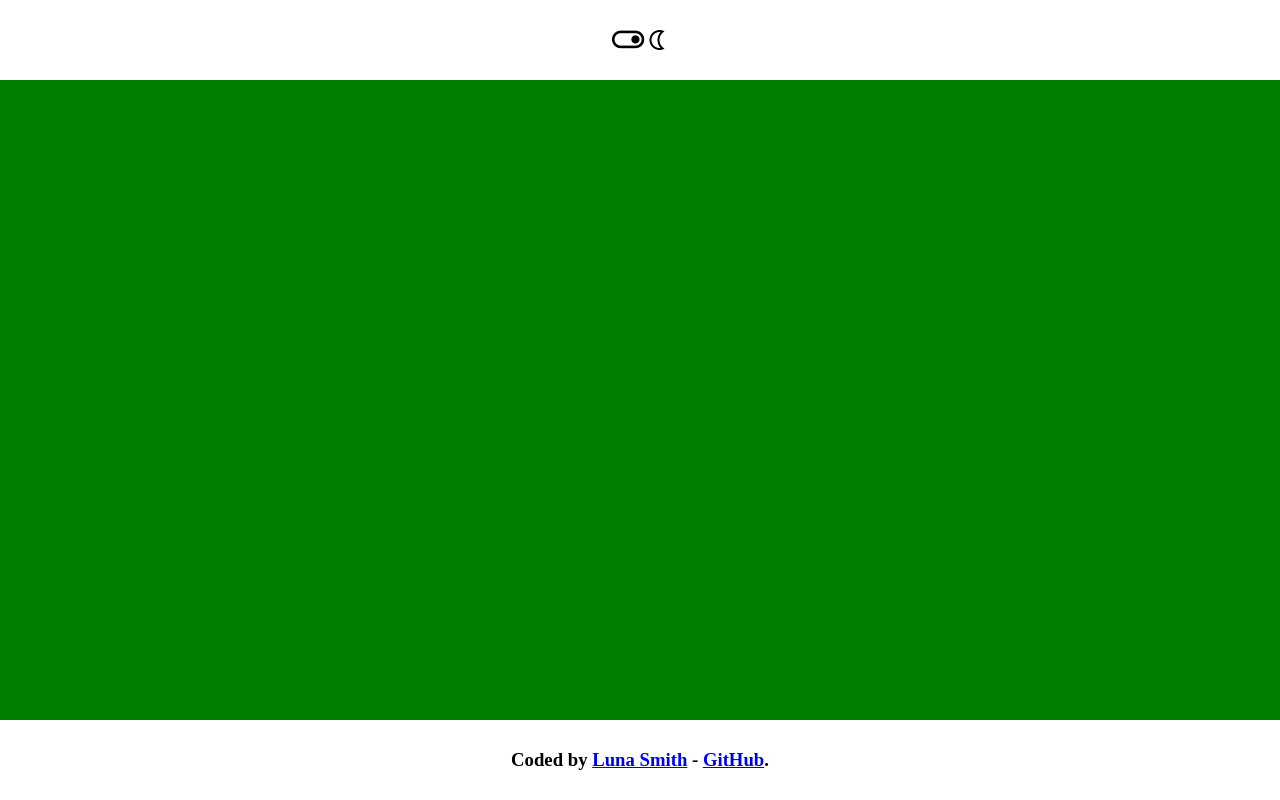
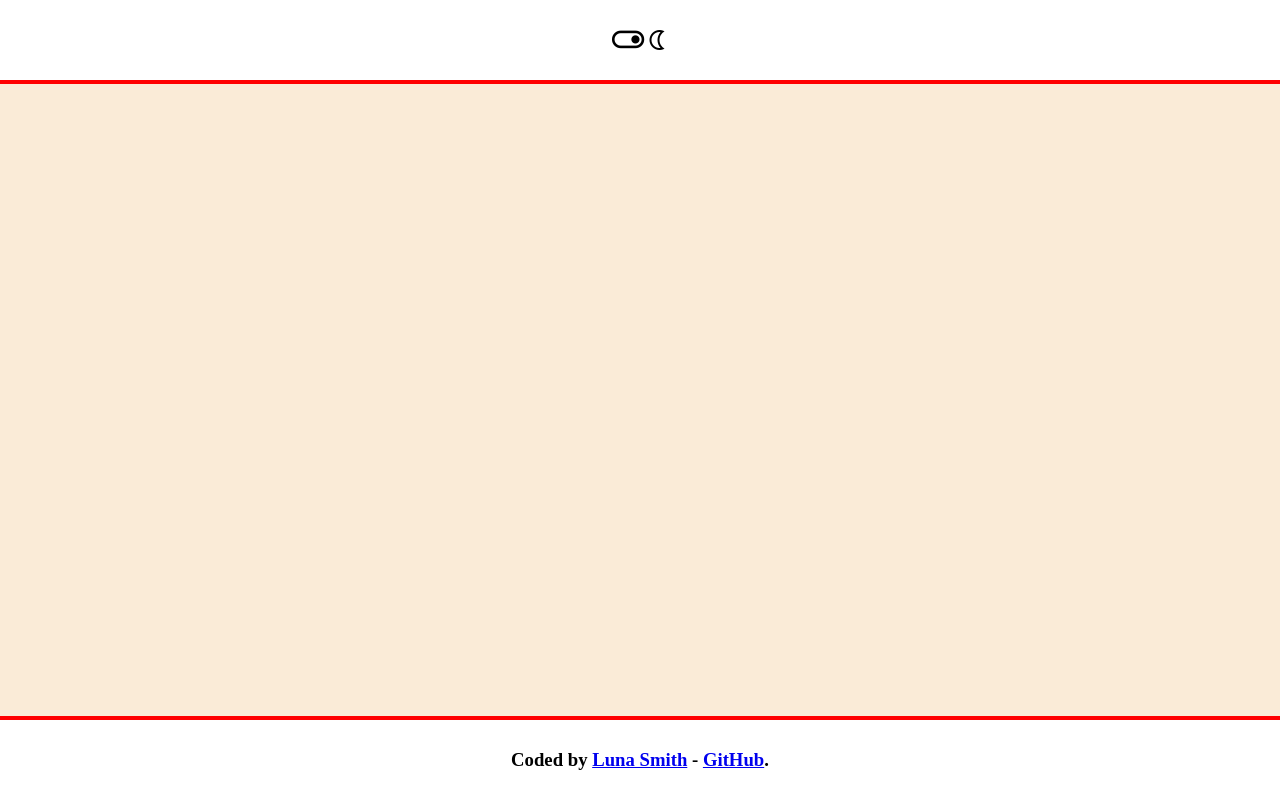
Before and after one commit to Lu-Smith/line_and_path_canvas_vue, a Vue app: page / in a window 1280 px wide. Built offline with nearby package versions, Linux system fonts and the light colour scheme.

Commit message:
Updated MainCanvas.vue

```diff
--- a/src/components/MainCanvas.vue
+++ b/src/components/MainCanvas.vue
@@ -18,15 +18,15 @@
         if (canvas.value) {
         const ctx = canvas.value.getContext('2d');
         canvas.value.width = window.innerWidth;
-        canvas.value.height = window.innerHeight*0.8;
+        canvas.value.height = window.innerHeight*0.79;
         console.log(ctx);
     }
     });
 </script>
 
 <style scoped>
-    .canvas{
-        border: 10px solid red;
+    canvas {
+        border: 5px solid red;
         background-color: antiquewhite;
     }
 </style>
```
